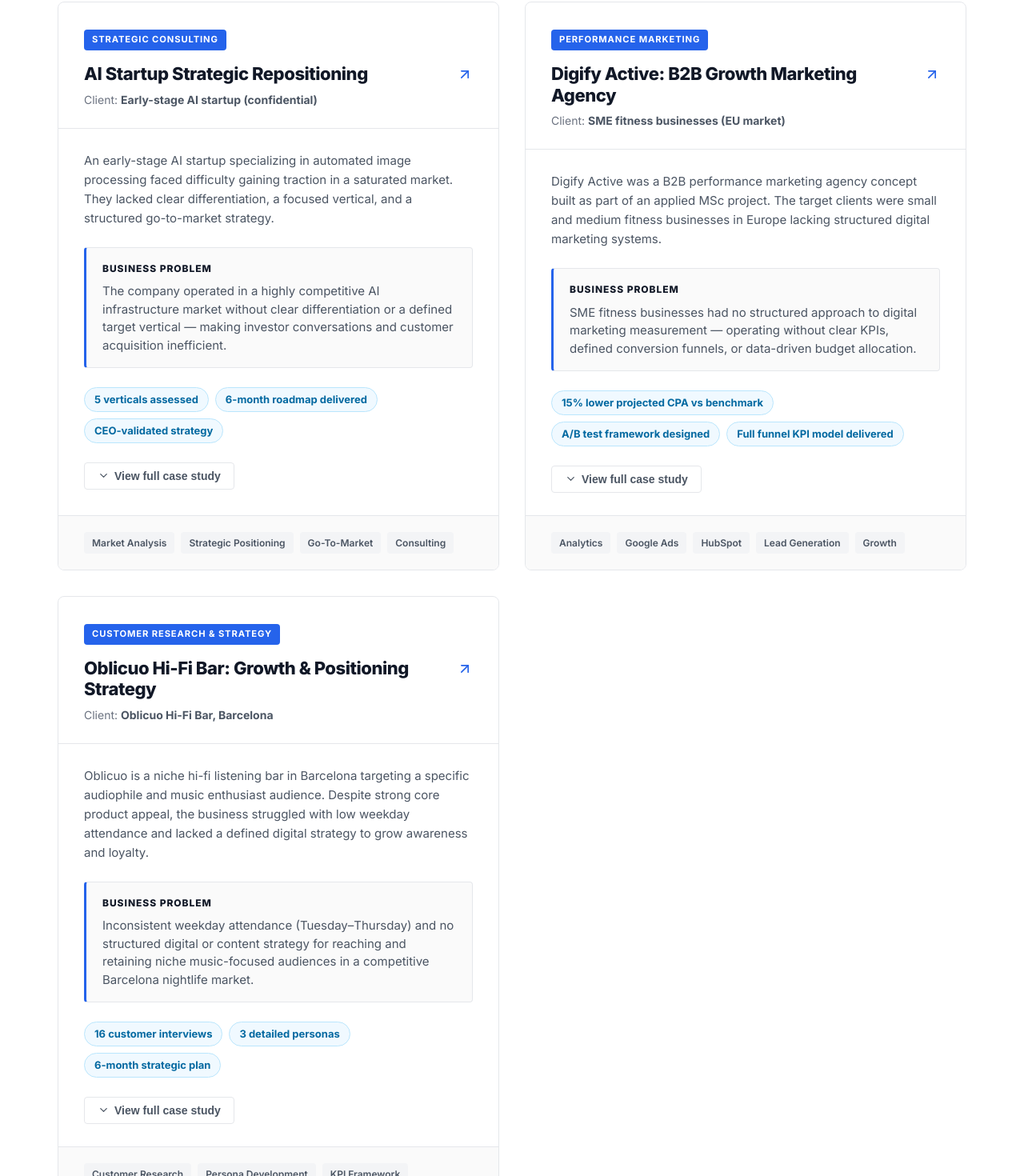
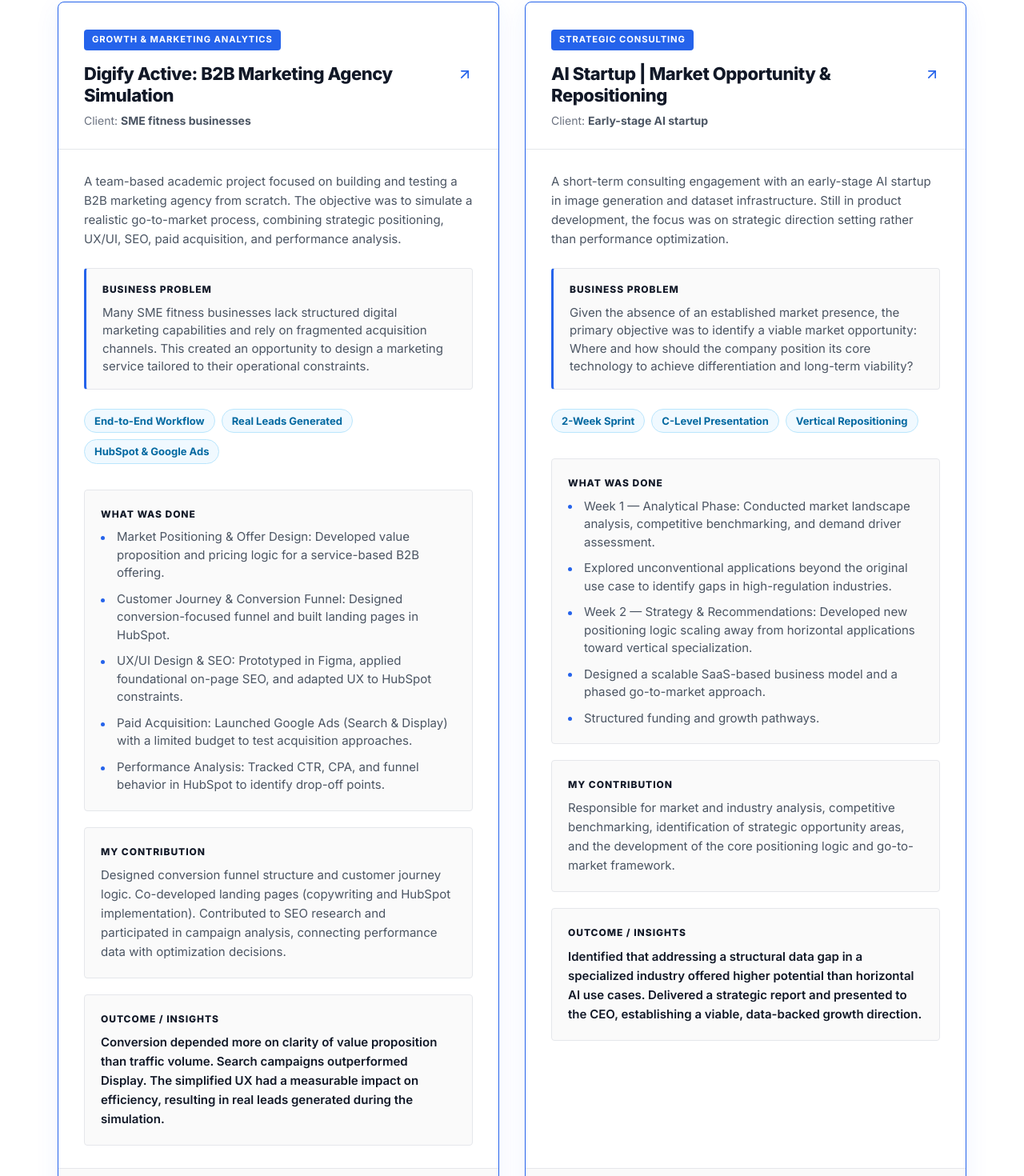
Before and after one commit to elenadkrayneva/antigraviti, a Next.js app: page / in a window 1280 px wide. Shown: the part 1906-3376 px from the top of the page at 80% size. Built offline with nearby package versions, Linux system fonts and the light colour scheme.

Commit message:
Update Case Studies section with two expanded detailed projects

```diff
--- a/components/projects.tsx
+++ b/components/projects.tsx
@@ -1,14 +1,10 @@
 'use client';
-import { useState } from 'react';
-import { motion, AnimatePresence } from 'framer-motion';
+import { motion } from 'framer-motion';
 import styles from './projects.module.css';
-import { ChevronDown, ChevronUp, ArrowUpRight } from 'lucide-react';
+import { ArrowUpRight } from 'lucide-react';
 import projectsData from '@/data/projects.json';
 
 export default function Projects() {
-  const [openId, setOpenId] = useState<string | null>(null);
-
-  const toggle = (id: string) => setOpenId(prev => prev === id ? null : id);
 
   return (
     <section id="projects" className={styles.section}>
@@ -28,11 +24,10 @@
 
         <div className={styles.grid}>
           {(projectsData as any[]).map((project, index) => {
-            const isOpen = openId === project.id;
             return (
               <motion.article
                 key={project.id}
-                className={`${styles.card} ${isOpen ? styles.cardOpen : ''}`}
+                className={`${styles.card} ${styles.cardOpen}`}
                 initial={{ opacity: 0, y: 28 }}
                 whileInView={{ opacity: 1, y: 0 }}
                 viewport={{ once: true }}
@@ -48,7 +43,7 @@
                   <p className={styles.clientLine}>Client: <strong>{project.client}</strong></p>
                 </div>
 
-                {/* Context & Problem always visible */}
+                {/* Content */}
                 <div className={styles.cardBody}>
                   <p className={styles.context}>{project.context}</p>
 
@@ -66,24 +61,8 @@
                     </div>
                   )}
 
-                  {/* Expandable detail */}
-                  <button
-                    className={styles.expandBtn}
-                    onClick={() => toggle(project.id)}
-                    aria-expanded={isOpen}
-                  >
-                    {isOpen ? <><ChevronUp size={15} /> Hide detail</> : <><ChevronDown size={15} /> View full case study</>}
-                  </button>
-
-                  <AnimatePresence initial={false}>
-                    {isOpen && (
-                      <motion.div
-                        initial={{ height: 0, opacity: 0 }}
-                        animate={{ height: 'auto', opacity: 1 }}
-                        exit={{ height: 0, opacity: 0 }}
-                        transition={{ duration: 0.35, ease: 'easeInOut' }}
-                        className={styles.expandedContent}
-                      >
+                  {/* Always Expanded Content */}
+                  <div className={styles.expandedContent} style={{ marginTop: '2rem', height: 'auto', opacity: 1 }}>
                     <div className={styles.actionsBlock}>
                       <span className={styles.label}>What Was Done</span>
                       <ul className={styles.actionList}>
@@ -99,12 +78,10 @@
                     </div>
 
                     <div className={styles.resultBlock}>
-                          <span className={styles.label}>Outcome</span>
+                      <span className={styles.label}>Outcome / Insights</span>
                       <p className={styles.resultText}>{project.result}</p>
                     </div>
-                      </motion.div>
-                    )}
-                  </AnimatePresence>
+                  </div>
                 </div>
 
                 {/* Tags */}
--- a/data/projects.json
+++ b/data/projects.json
@@ -1,59 +1,40 @@
 [
   {
-    "id": "ai-startup",
-    "title": "AI Startup Strategic Repositioning",
-    "category": "Strategic Consulting",
-    "client": "Early-stage AI startup (confidential)",
-    "context": "An early-stage AI startup specializing in automated image processing faced difficulty gaining traction in a saturated market. They lacked clear differentiation, a focused vertical, and a structured go-to-market strategy.",
-    "problem": "The company operated in a highly competitive AI infrastructure market without clear differentiation or a defined target vertical — making investor conversations and customer acquisition inefficient.",
+    "id": "digify-active",
+    "title": "Digify Active: B2B Marketing Agency Simulation",
+    "category": "Growth & Marketing Analytics",
+    "client": "SME fitness businesses",
+    "context": "A team-based academic project focused on building and testing a B2B marketing agency from scratch. The objective was to simulate a realistic go-to-market process, combining strategic positioning, UX/UI, SEO, paid acquisition, and performance analysis.",
+    "problem": "Many SME fitness businesses lack structured digital marketing capabilities and rely on fragmented acquisition channels. This created an opportunity to design a marketing service tailored to their operational constraints.",
     "actions": [
-      "Conducted structured market and competitive analysis using SWOT and Porter's 5 Forces",
-      "Assessed demand potential and competitive intensity across 5 high-value industry verticals",
-      "Developed a disruptive repositioning strategy focused on Vertical AI specialization",
-      "Designed a phased 6-month go-to-market and implementation roadmap with clear KPIs",
-      "Presented findings and strategic recommendations to the founding team and CEO"
+      "Market Positioning & Offer Design: Developed value proposition and pricing logic for a service-based B2B offering.",
+      "Customer Journey & Conversion Funnel: Designed conversion-focused funnel and built landing pages in HubSpot.",
+      "UX/UI Design & SEO: Prototyped in Figma, applied foundational on-page SEO, and adapted UX to HubSpot constraints.",
+      "Paid Acquisition: Launched Google Ads (Search & Display) with a limited budget to test acquisition approaches.",
+      "Performance Analysis: Tracked CTR, CPA, and funnel behavior in HubSpot to identify drop-off points."
     ],
-    "myContribution": "Led the market analysis and strategic framework development. Responsible for the competitive benchmarking, vertical scoring matrix, and the final repositioning strategy document.",
-    "result": "Strategy acknowledged by the CEO as a viable growth direction for Series A funding. Company reframed positioning toward Vertical AI specialization, improving messaging clarity and investor narrative.",
-    "metrics": ["5 verticals assessed", "6-month roadmap delivered", "CEO-validated strategy"],
-    "tags": ["Market Analysis", "Strategic Positioning", "Go-To-Market", "Consulting"]
+    "myContribution": "Designed conversion funnel structure and customer journey logic. Co-developed landing pages (copywriting and HubSpot implementation). Contributed to SEO research and participated in campaign analysis, connecting performance data with optimization decisions.",
+    "result": "Conversion depended more on clarity of value proposition than traffic volume. Search campaigns outperformed Display. The simplified UX had a measurable impact on efficiency, resulting in real leads generated during the simulation.",
+    "metrics": ["End-to-End Workflow", "Real Leads Generated", "HubSpot & Google Ads"],
+    "tags": ["B2B Marketing", "Conversion Funnel", "Google Ads", "HubSpot", "UX/UI", "SEO"]
   },
   {
-    "id": "digify-active",
-    "title": "Digify Active: B2B Growth Marketing Agency",
-    "category": "Performance Marketing",
-    "client": "SME fitness businesses (EU market)",
-    "context": "Digify Active was a B2B performance marketing agency concept built as part of an applied MSc project. The target clients were small and medium fitness businesses in Europe lacking structured digital marketing systems.",
-    "problem": "SME fitness businesses had no structured approach to digital marketing measurement — operating without clear KPIs, defined conversion funnels, or data-driven budget allocation.",
+    "id": "ai-startup",
+    "title": "AI Startup | Market Opportunity & Repositioning",
+    "category": "Strategic Consulting",
+    "client": "Early-stage AI startup",
+    "context": "A short-term consulting engagement with an early-stage AI startup in image generation and dataset infrastructure. Still in product development, the focus was on strategic direction setting rather than performance optimization.",
+    "problem": "Given the absence of an established market presence, the primary objective was to identify a viable market opportunity: Where and how should the company position its core technology to achieve differentiation and long-term viability?",
     "actions": [
-      "Conducted primary market research and defined the Ideal Customer Profile (ICP) for the agency",
-      "Designed conversion-focused landing pages in HubSpot with A/B test framework",
-      "Launched and optimized Google Ads campaigns focused on lead generation for fitness SMEs",
-      "Defined KPI measurement framework: CTR, CPC, lead conversion rate, and CPA",
-      "Analyzed campaign performance data and built optimization recommendations based on findings"
+      "Week 1 — Analytical Phase: Conducted market landscape analysis, competitive benchmarking, and demand driver assessment.",
+      "Explored unconventional applications beyond the original use case to identify gaps in high-regulation industries.",
+      "Week 2 — Strategy & Recommendations: Developed new positioning logic scaling away from horizontal applications toward vertical specialization.",
+      "Designed a scalable SaaS-based business model and a phased go-to-market approach.",
+      "Structured funding and growth pathways."
     ],
-    "myContribution": "Responsible for ICP definition, Google Ads campaign strategy and setup, HubSpot landing page architecture, and the performance analytics framework. Led the data analysis and reporting layer.",
-    "result": "Identified top-performing channels with 15% lower projected CPA compared to industry benchmarks. Delivered a data-backed optimization playbook. Validated the agency model as viable for the target segment.",
-    "metrics": ["15% lower projected CPA vs benchmark", "A/B test framework designed", "Full funnel KPI model delivered"],
-    "tags": ["Analytics", "Google Ads", "HubSpot", "Lead Generation", "Growth"]
-  },
-  {
-    "id": "oblicuo",
-    "title": "Oblicuo Hi-Fi Bar: Growth & Positioning Strategy",
-    "category": "Customer Research & Strategy",
-    "client": "Oblicuo Hi-Fi Bar, Barcelona",
-    "context": "Oblicuo is a niche hi-fi listening bar in Barcelona targeting a specific audiophile and music enthusiast audience. Despite strong core product appeal, the business struggled with low weekday attendance and lacked a defined digital strategy to grow awareness and loyalty.",
-    "problem": "Inconsistent weekday attendance (Tuesday–Thursday) and no structured digital or content strategy for reaching and retaining niche music-focused audiences in a competitive Barcelona nightlife market.",
-    "actions": [
-      "Conducted 16 in-depth qualitative customer interviews to map motivations, barriers, and triggers",
-      "Developed 3 detailed customer personas with behavioral, psychographic, and media data",
-      "Built a structured KPI framework for social media growth, event attendance tracking, and content performance",
-      "Analyzed competitor social presence, positioning, and share-of-voice in the Barcelona nightlife/culture space",
-      "Delivered a 6-month strategic plan covering content calendar, event strategy, and audience acquisition"
-    ],
-    "myContribution": "Led the customer research design and interview execution (16 interviews). Responsible for persona development, KPI framework design, and the final strategic document and presentation.",
-    "result": "Delivered a clearly defined target segment and a 6-month strategic plan grounded in real customer insights. Client received a structured, data-informed roadmap for digital growth and event programming.",
-    "metrics": ["16 customer interviews", "3 detailed personas", "6-month strategic plan"],
-    "tags": ["Customer Research", "Persona Development", "KPI Framework", "Brand Strategy"]
+    "myContribution": "Responsible for market and industry analysis, competitive benchmarking, identification of strategic opportunity areas, and the development of the core positioning logic and go-to-market framework.",
+    "result": "Identified that addressing a structural data gap in a specialized industry offered higher potential than horizontal AI use cases. Delivered a strategic report and presented to the CEO, establishing a viable, data-backed growth direction.",
+    "metrics": ["2-Week Sprint", "C-Level Presentation", "Vertical Repositioning"],
+    "tags": ["Market Analysis", "Strategic Positioning", "Competitive Benchmarking", "Go-To-Market"]
   }
 ]
```
Lines whose indentation alone changed are shown as unchanged.
